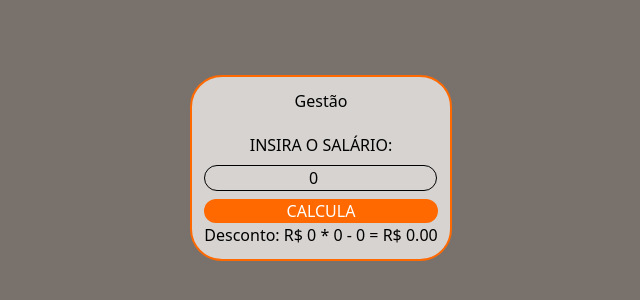
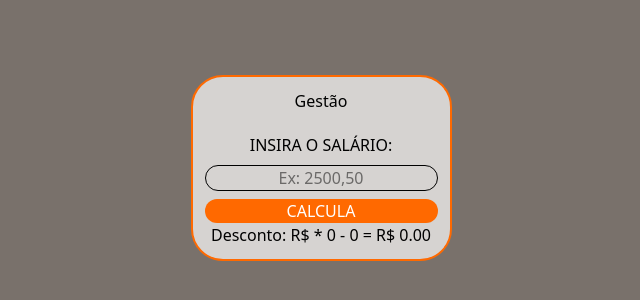
Before and after one commit to luizjuniorr/gestao, a React (Vite) app: page / in a window 1280 px wide. Shown: the part 252-552 px from the top of the page, without its empty margins (319-959 px from the left). Built offline with nearby package versions, Linux system fonts and the light colour scheme.

Commit message:
Atualizar o Calculadora.jsx

```diff
--- a/src/components/Calculadora.jsx
+++ b/src/components/Calculadora.jsx
@@ -1,31 +1,32 @@
 import { useState } from 'react'
 
 export function Calculadora() {
-    const [salario, setSalario] = useState(0)
+    const [salario, setSalario] = useState('')
     const [resultado, setResultado] = useState(0)
     const [aliquota, setAliquota] = useState(0)
     const [deducao, setDeducao] = useState(0)
 
     function calcular() {
+        const valorNumerico = Number(salario.replace(',', '.')) // aceita vírgula ou ponto
         let desconto = 0
         let a = 0
         let d = 0
 
-        if (salario <= 1518) {
+        if (valorNumerico <= 1518) {
             a = 0.075
             d = 0
-        } else if (salario <= 2798.88) {
+        } else if (valorNumerico <= 2798.88) {
             a = 0.09
             d = 20.77
-        } else if (salario <= 4190.83) {
+        } else if (valorNumerico <= 4190.83) {
             a = 0.12
             d = 106.50
-        } else if (salario <= 8157.42) {
+        } else if (valorNumerico <= 8157.42) {
             a = 0.14
             d = 190.40
         }
 
-        desconto = (salario * a) - d
+        desconto = (valorNumerico * a) - d
         setResultado(desconto)
         setAliquota(a)
         setDeducao(d)
@@ -36,10 +37,11 @@ export function Calculadora() {
             <div className="flex items-center justify-center flex-col gap-2">
                 <h2 className="uppercase">Insira o salário:</h2>
                 <input
-                    type="number"
+                    type="text"
                     className="text-center border-1 border-black rounded-2xl"
                     value={salario}
-                    onChange={(e) => setSalario(Number(e.target.value))}
+                    onChange={(e) => setSalario(e.target.value)}
+                    placeholder="Ex: 2500,50"
                 />
                 <button
                     className="bg-orange-500 w-full rounded-3xl text-white uppercase"
```
